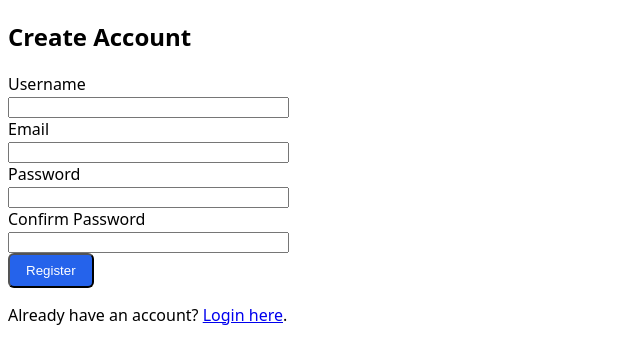
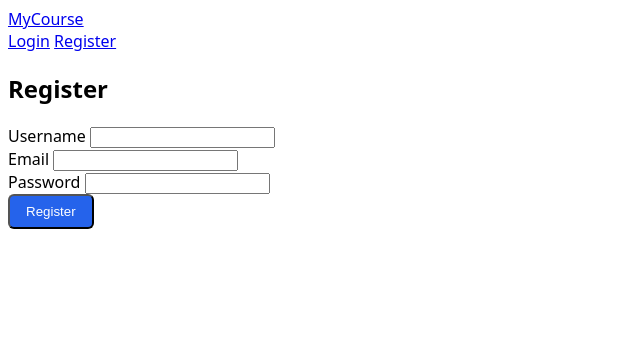
Before and after one commit to CanyenPalmer/mycourse-app, a Flask app: page /register in a window 1280 px wide. Shown: the top 364 px of the page, without its empty margins (0-640 px from the left). Run offline with Flask 3, Linux system fonts and the light colour scheme; parts of the project's set-up code (start-up, migrations or seed data) failed here and were passed over.

Commit message:
Update register.html

```diff
--- a/templates/auth/register.html
+++ b/templates/auth/register.html
@@ -1,53 +1,24 @@
-<!DOCTYPE html>
-<html lang="en">
-<head>
-    <meta charset="UTF-8">
-    <title>Register</title>
-    <link rel="stylesheet" href="{{ url_for('static', filename='styles.css') }}">
-</head>
-<body>
-    <div class="form-container">
-        <h2>Create Account</h2>
-        <form method="POST" action="{{ url_for('auth.register') }}">
+{% extends "base.html" %}
+{% block content %}
+<div class="container mt-5">
+    <h2 class="text-center mb-4">Register</h2>
+    <form method="POST">
         {{ form.hidden_tag() }}
-
-            <div class="form-group">
-                {{ form.username.label }}<br>
-                {{ form.username(size=32) }}<br>
-                {% for error in form.username.errors %}
-                    <span class="error">{{ error }}</span>
-                {% endfor %}
+        <div class="form-group mb-3">
+            {{ form.username.label(class="form-label") }}
+            {{ form.username(class="form-control") }}
         </div>
-
-            <div class="form-group">
-                {{ form.email.label }}<br>
-                {{ form.email(size=32) }}<br>
-                {% for error in form.email.errors %}
-                    <span class="error">{{ error }}</span>
-                {% endfor %}
+        <div class="form-group mb-3">
+            {{ form.email.label(class="form-label") }}
+            {{ form.email(class="form-control") }}
         </div>
-
-            <div class="form-group">
-                {{ form.password.label }}<br>
-                {{ form.password(size=32) }}<br>
-                {% for error in form.password.errors %}
-                    <span class="error">{{ error }}</span>
-                {% endfor %}
+        <div class="form-group mb-3">
+            {{ form.password.label(class="form-label") }}
+            {{ form.password(class="form-control") }}
         </div>
-
-            <div class="form-group">
-                {{ form.confirm_password.label }}<br>
-                {{ form.confirm_password(size=32) }}<br>
-                {% for error in form.confirm_password.errors %}
-                    <span class="error">{{ error }}</span>
-                {% endfor %}
-            </div>
-
-            <div class="form-group">
-                {{ form.submit(class="btn") }}
+        <div class="form-group mb-4">
+            {{ form.submit(class="btn btn-primary w-100") }}
         </div>
     </form>
-        <p>Already have an account? <a href="{{ url_for('auth.login') }}">Login here</a>.</p>
 </div>
-</body>
-</html>
+{% endblock %}
```
Lines whose indentation alone changed are shown as unchanged.
